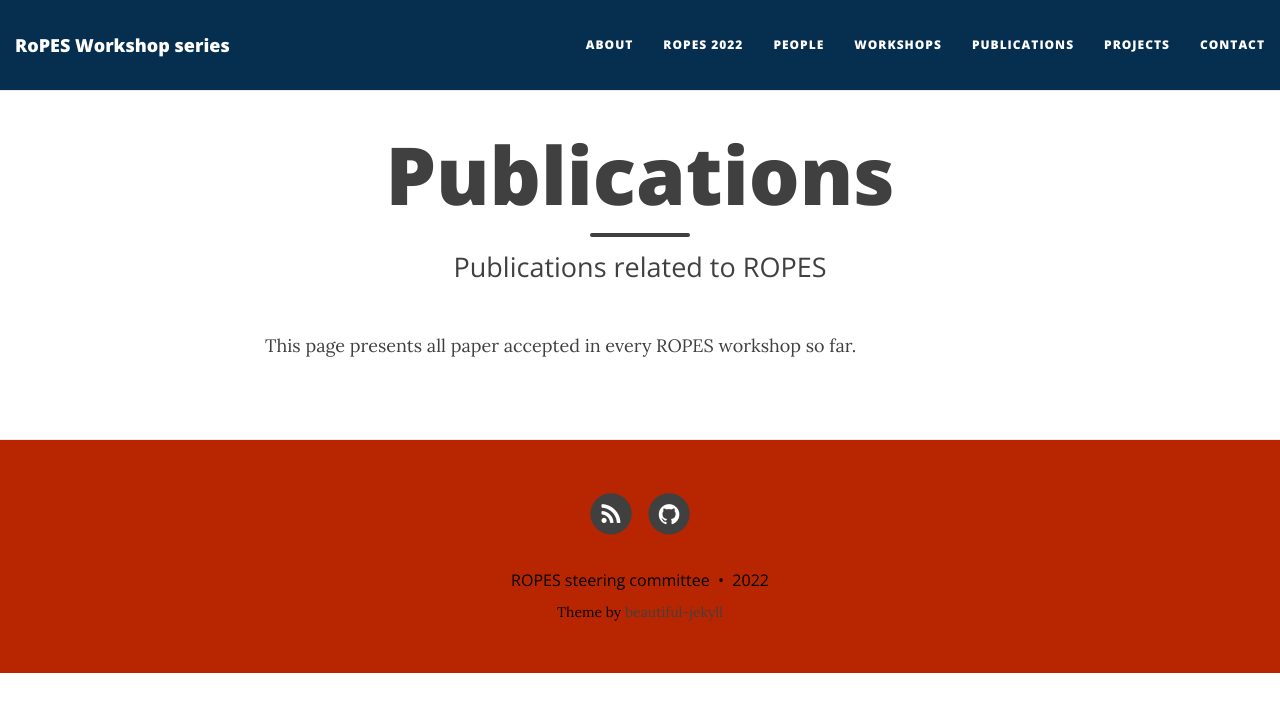
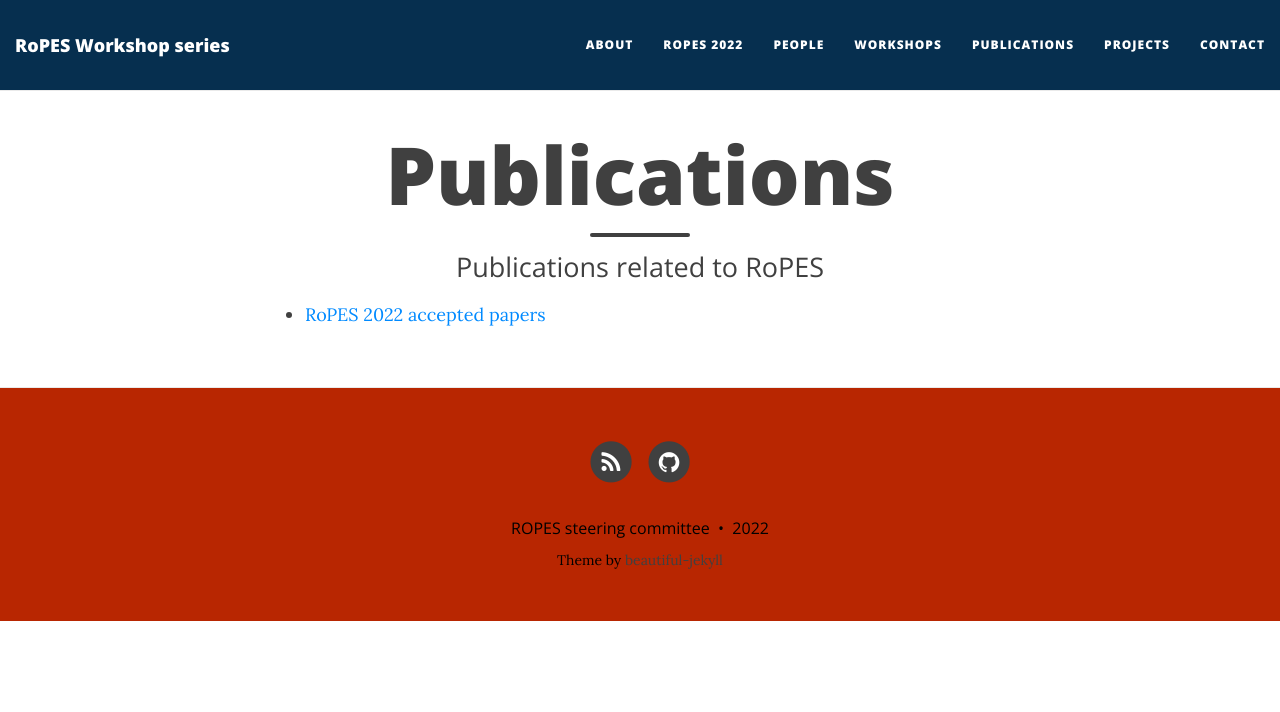
Before and after one commit to ropes-workshops/ropes-workshops.github.io, a Jekyll site: the page built from publications.md, in a window 1280 px wide. Shown: the top 712 px of the page. Built offline with Jekyll 4.4.1, drawn with Linux system fonts in a browser that asks for light colours; nearby versions of some CDN libraries.

Commit message:
Update publications.md

```diff
--- a/publications.md
+++ b/publications.md
@@ -1,7 +1,7 @@
 ---
 layout: page
 title: Publications
-subtitle: Publications related to ROPES
+subtitle: Publications related to RoPES
 ---
 
-This page presents all paper accepted in every ROPES workshop so far.
+* [RoPES 2022 accepted papers](https://ropes-workshops.github.io/ropes22/)
```
